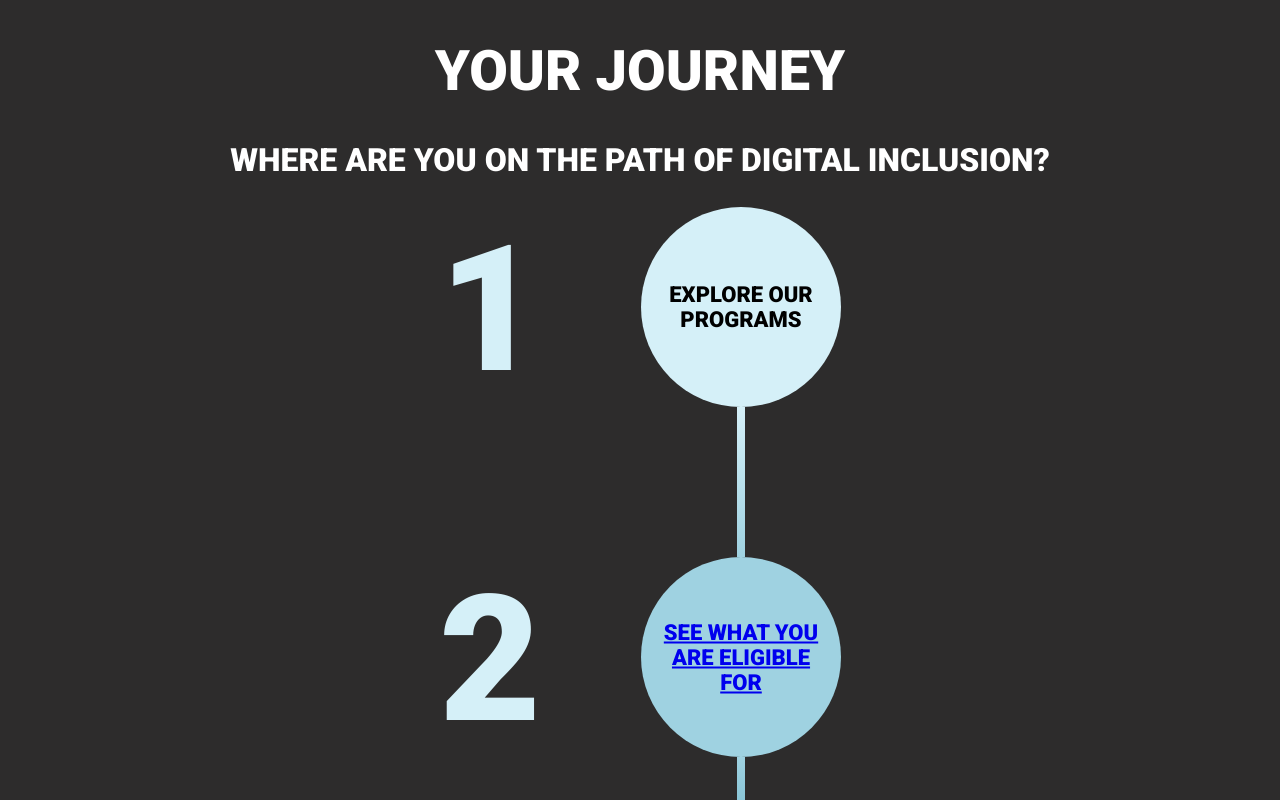
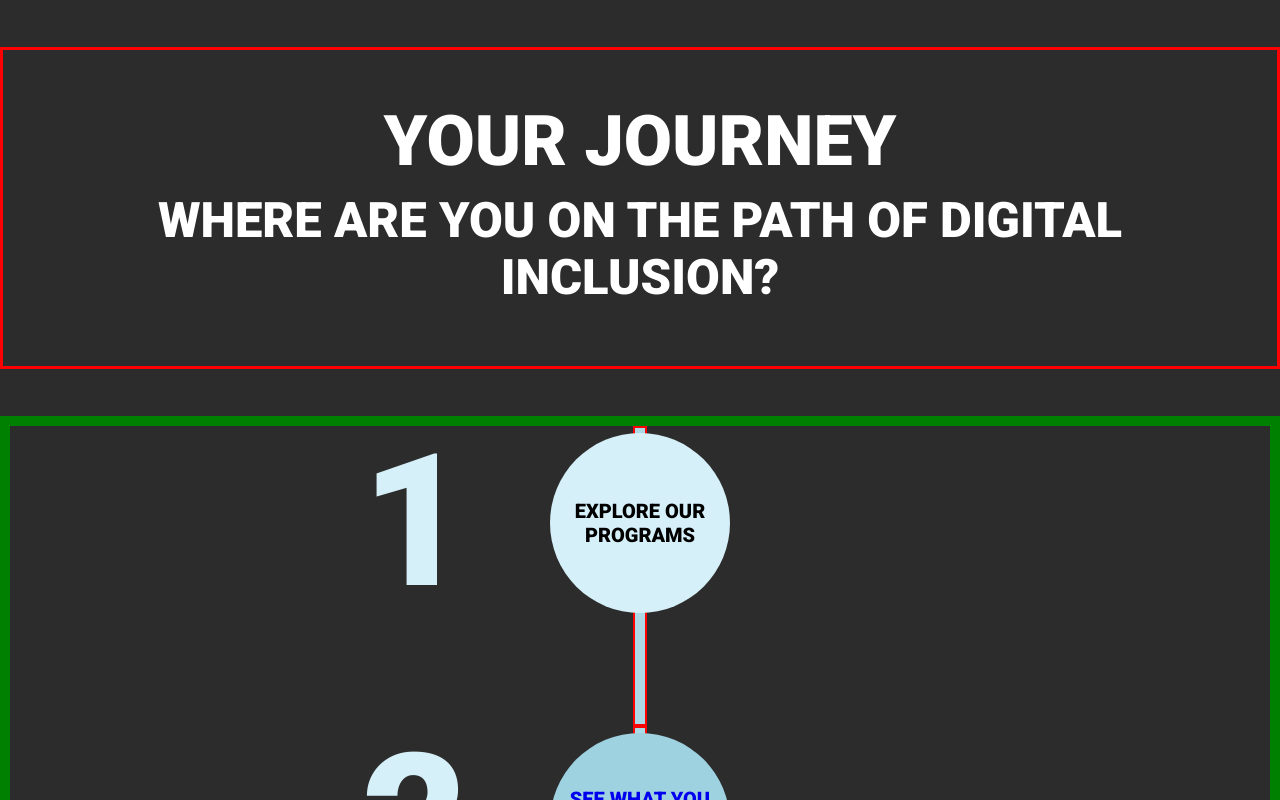
Before and after one commit to CS-SG-Studio/San-Jose-MOTI, a React (Create React App) app in the folder san-jose-digital/: page /questionnaire in a window 1280 px wide. Shown: the top 800 px of the page. Built offline with nearby package versions, Linux system fonts and the light colour scheme.

Commit message:
revamp journemap

```diff
--- a/san-jose-digital/src/screens/JourneyMap/JourneyMap.js
+++ b/san-jose-digital/src/screens/JourneyMap/JourneyMap.js
@@ -2,15 +2,10 @@ import React, { useState } from "react";
 import ContactForm from "../LastStep/contactus";
 import "./JourneyMapStyle.css";
 
-import {
-  BrowserRouter as Router,
-  Switch,
-  Route,
-  NavLink
-} from "react-router-dom";
+import { BrowserRouter as Router, Switch, Route, NavLink } from "react-router-dom";
 
-import Step1 from "./Step1/Step1"
-import Congratulations from "../Questionnaire/Congratulations"
+import Step1 from "./Step1/Step1";
+import Congratulations from "../Questionnaire/Congratulations";
 import Questionnairee from "../Questionnaire/Questionnaire";
 // change
 
@@ -35,41 +30,37 @@ function JourneyMap() {
 
   return (
     <Router>
+      <div>
+        <h1 className="title">
+          YOUR JOURNEY
+          <h6 className="subtitle">WHERE ARE YOU ON THE PATH OF DIGITAL INCLUSION?</h6>
+        </h1>
+      </div>
+
       <div className="page">
-        <div>
-          <h1 className="whiteheader" style={{ fontSize: "3.5rem" }}>
-            YOUR JOURNEY
-          </h1>
-          <h3 className="whiteheader" style={{ fontSize: "2rem" }}>
-            WHERE ARE YOU ON THE PATH OF DIGITAL INCLUSION?
-          </h3>
-        </div>
-        <div>
         <div className="stack">
-            <div className="digit">1</div>
+          {/* <div className="digit">1</div> */}
           <div className="on-right">
             <div className="circles first" onClick={togglePopup}>
               <span className="instruction" onClick={togglePopup}>
                 EXPLORE OUR PROGRAMS
               </span>
             </div>
-              <div className="connector first"></div>
+            {/* <div className="connector first"></div> */}
           </div>
         </div>
 
         <div className="stack">
-            <div className="digit">2</div>
+          {/* <div className="digit">2</div> */}
           <div className="on-right">
             <div className="circles second" onClick={questionnaireStep}>
               <span className="instruction" onClick={questionnaireStep}>
                 <div>
-                    <NavLink to="./Questionnaire">
-                      SEE WHAT YOU ARE ELIGIBLE FOR
-                    </NavLink>
+                  <NavLink to="./Questionnaire">SEE WHAT YOU ARE ELIGIBLE FOR</NavLink>
                 </div>
               </span>
             </div>
-              <div className="connector second1"></div>
+            {/* <div className="connector second1"></div> */}
             {openQuestionnaire && (
               <Switch>
                 <Route path="/Questionnaire">
@@ -78,24 +69,27 @@ function JourneyMap() {
               </Switch>
             )}
 
-              <div className="connector second2"></div>
+            {/* <div className="connector second2"></div> */}
           </div>
         </div>
 
         <div className="stack">
-            <div className="digit">3</div>
+          {/* <div className="digit">3</div> */}
           <div className="on-right">
             <div className="circles third">
-                <span className="instruction">
-                  LEARN MORE ABOUT THE GRANTEES
-                </span>
+            wow
+            <br />
+            omg
+            <br />
+            omg
+            <span className="instruction">LEARN MORE ABOUT THE GRANTEES</span>
             </div>
-              <div className="connector third"></div>
+            {/* <div className="connector third"></div> */}
           </div>
         </div>
 
         <div className="stack">
-            <div className="digit">4</div>
+          {/* <div className="digit">4</div> */}
           <div className="on-right">
             <div className="circles fourth" onClick={contactStep}>
               <span className="instruction" onClick={contactStep}>
@@ -110,7 +104,6 @@ function JourneyMap() {
             )}
           </div>
         </div>
-        </div>
         {isOpen && <Step1 handleClose={togglePopup} />}
       </div>
     </Router>
--- a/san-jose-digital/src/screens/JourneyMap/JourneyMapStyle.css
+++ b/san-jose-digital/src/screens/JourneyMap/JourneyMapStyle.css
@@ -1,45 +1,108 @@
-.whiteheader {
+/* body * {
+  display: flex;
+  flex-direction: column;
+} */
+
+* {
+  font-family: "Roboto", sans-serif;
+}
+
+.test {
+  display:flex;
+  position:relative;
+}
+
+.title {
+  border: 3px solid red;
   color: rgba(255, 255, 255, 1);
-  font-family: "Roboto", sans-serif;
   font-weight: Bold;
-  position: relative;
+  padding: 50px;
+  font-size: min(7vw, 70px);
+}
+
+.subtitle {
+  margin-block-start: 0;
+  margin-block-end: 0;
+  padding: 10px;
+  font-size: 0.7em;
+}
+
+.page {
+  counter-reset: listCounter;
+  border: 10px solid green;
+  display: flex;
+  flex-direction: column;
+  justify-content: center;
+  align-items: center;
 }
 
 .stack {
-  position: relative;
-  margin-top: -4px;
-}
-
-.digit {
-  position: relative;
-  font-size: 11rem;
-
-  color: rgba(213, 240, 248, 1);
-  font-family: "Roboto", sans-serif;
-  font-weight: Bold;
-  display: inline-block;
-  vertical-align: top;
-  height: 100px;
-  margin-right: 100px;
+  border: 2px solid red;
+  counter-increment: listCounter;
+  display: flex;
+  flex-direction: column;
+  /* justify-content: center; */
+  align-items: center;
+  min-height: 300px;
 }
 
 .on-right {
-  display: inline-block;
+  border: 5px solid lightblue;
+  display: flex;
+  flex-direction: column;
+  /* justify-content: flex-start; */
+  align-items: center;
+  width: 0;
+  flex:1;
+}
+
+/* make last connector disappear */
+.stack:last-child .on-right {
+  background-color:inherit;
+  border: 0;
+}
+
+/* numbering on the page */
+.on-right::before {
+  content: counter(listCounter);
+  display: flex;
+  position: relative;
+  color: rgba(213, 240, 248, 1);
+  font-weight: bold;
+  margin: -20px;
+  /* distance of number from circle step */
+  right: min(max(30vw, 100px), 225px);
+  font-size: min(max(15vw, 150px),185px);
+}
+
+/* .digit {
+  border: 3px dashed white;
+  position: absolute;
+  right: 250px;
+  font-size: 12rem;
+  color: rgba(213, 240, 248, 1);
+  font-weight: Bold;
+} */
+
+.circles {
+  width: min(max(30vw, 130px), 180px);
+  height: min(max(30vw, 130px), 180px);
+  border-radius: 50%;
+  opacity: 1;
+  display: flex;
+  justify-content: center;
+  position: absolute;
 }
 
 /* styling for the instructions/text */
 .instruction {
-  width: 171px;
+  width: 90%;
   color: rgba(0, 0, 0, 1);
-  position: absolute;
-  top: 50%;
-  left: 50%;
-  transform: translate(-50%, -50%);
-  font-family: "Roboto", sans-serif;
   font-weight: Bold;
-  font-size: 22px;
+  font-size: min(max(3.5vw, 14px), 20px);
   opacity: 1;
-  text-align: center;
+  display: flex;
+  align-items: center;
   background: transparent;
 }
 
@@ -49,15 +112,7 @@
 }
 
 /* styling for the circles */
-.circles {
-  width: 200px;
-  height: 200px;
-  padding-left: 80px;
-  opacity: 1;
-  position: relative;
-  border-radius: 200px;
-  overflow: hidden;
-}
+
 .circles.first {
   background: rgba(213, 240, 248, 1);
 }
@@ -86,6 +141,7 @@
   position: relative;
   left: 96px;
   overflow: hidden;
+  justify-self: center;
 }
 
 .connector.first {
@@ -93,7 +149,7 @@
 }
 
 .connector.second1 {
-   height: 75px;
+  height: 75px;
   background: linear-gradient(rgba(159, 210, 225, 1), rgba(123, 189, 208, 1));
 }
 
--- a/san-jose-digital/src/screens/JourneyMap/Step1/Step1.js
+++ b/san-jose-digital/src/screens/JourneyMap/Step1/Step1.js
@@ -9,8 +9,8 @@ const Step1 = (props) => {
       </span>
       <div className="centering-all">
         <div className="header">
-          <h1 className="title">Our Programs</h1>
-          <h2 className="title2">
+          <h1 className="steptitle">Our Programs</h1>
+          <h2 className="steptitle2">
             You will gain access to job, education, <br />
             healthcare, and service opportunities! <br />
             The following are included in our bundle package:
--- a/san-jose-digital/src/screens/JourneyMap/Step1/Step1Styling.css
+++ b/san-jose-digital/src/screens/JourneyMap/Step1/Step1Styling.css
@@ -45,13 +45,13 @@
   color: #000000;
 }
 
-.title {
+.steptitle {
   margin: 0px;
   font-weight: bold;
   font-size: 2.5rem;
 }
 
-.title2 {
+.steptitle2 {
   font-weight: normal;
   font-size: 1.2rem;
   display: flex;
--- a/san-jose-digital/src/screens/Questionnaire/Questionnaire.js
+++ b/san-jose-digital/src/screens/Questionnaire/Questionnaire.js
@@ -144,7 +144,7 @@ const Questionnairee = () => {
   return (
     <div className="form-styling">
       <React.Fragment>
-        <h1>Welcome to the Questionnaire!</h1>
+        <h1 className="header">Welcome to the Questionnaire!</h1>
         <p>Step {currentStep} </p>
 
         <form onSubmit={handleSubmit}>
```
Lines whose indentation alone changed are shown as unchanged.
